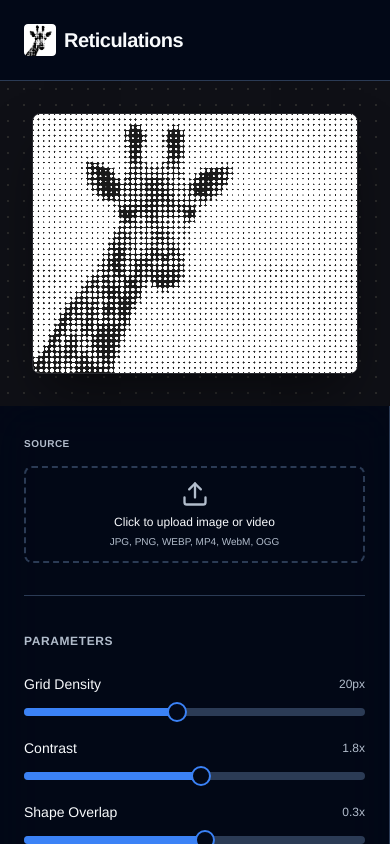
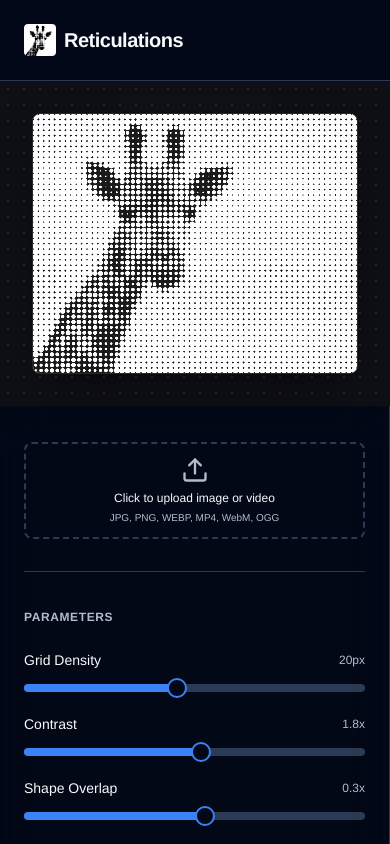
Before and after one commit to leonarda4/Reticulations, a Next.js app: page / in a window 390 px wide. Shown: the top 844 px of the page. Built offline with nearby package versions, Linux system fonts and the light colour scheme; no server answers.

Commit message:
Hide source label on mobile

```diff
--- a/src/app/page.tsx
+++ b/src/app/page.tsx
@@ -539,7 +539,7 @@ export default function Page() {
 
         <div className="flex-1 p-6 space-y-8">
           <section className="space-y-3 md:space-y-4">
-            <Label className="text-[10px] md:text-xs uppercase tracking-wider font-semibold text-muted-foreground">Source</Label>
+            <Label className="hidden md:block text-xs uppercase tracking-wider font-semibold text-muted-foreground">Source</Label>
             <div
               className="border-2 border-dashed border-border rounded-lg p-3 md:p-6 hover:bg-accent/50 transition-colors cursor-pointer text-center group"
               onClick={() => fileInputRef.current?.click()}
```
